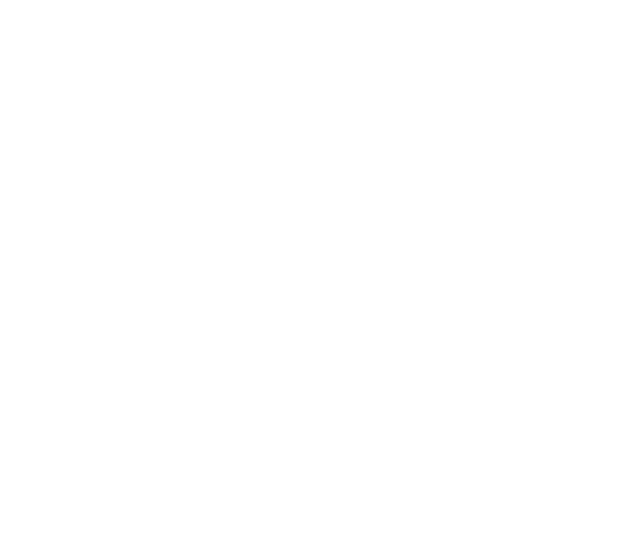
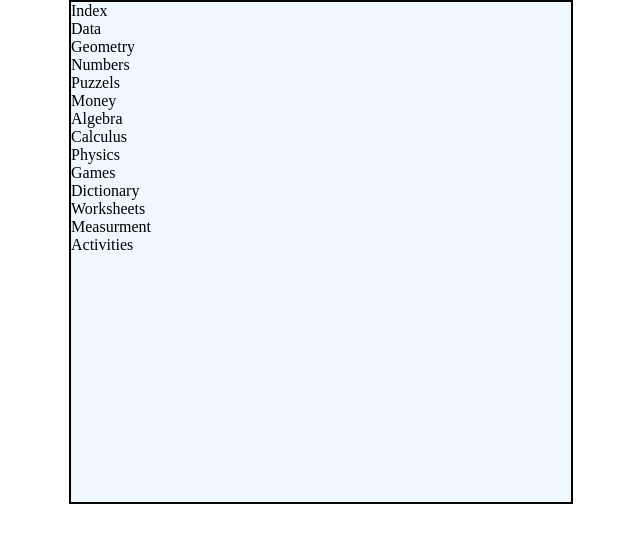
Before and after one commit to Hamza-Yaseen1/Grid.github.io, a plain HTML site: page index.html in a window 1280 px wide. Shown: the whole page, without its empty margins (319-959 px from the left). Drawn offline with Linux system fonts and the light colour scheme.

Commit message:
div created

```diff
--- a/index.html
+++ b/index.html
@@ -4,8 +4,24 @@
     <meta charset="UTF-8">
     <meta name="viewport" content="width=device-width, initial-scale=1.0">
     <title>Document</title>
+    <link rel="stylesheet" href="/style.css">
 </head>
 <body>
-
+    <div class="container">
+        <div class="items">Index</div>
+        <div class="items">Data</div>
+        <div class="items">Geometry</div>
+        <div class="items">Numbers</div>
+        <div class="items">Puzzels</div>
+        <div class="items">Money</div>
+        <div class="items">Algebra</div>
+        <div class="items">Calculus</div>
+        <div class="items">Physics</div>
+        <div class="items">Games</div>
+        <div class="items">Dictionary</div>
+        <div class="items">Worksheets</div>
+        <div class="items">Measurment</div>
+        <div class="items">Activities</div>
+    </div>
 </body>
 </html>
--- a/style.css
+++ b/style.css
@@ -2,3 +2,11 @@
     margin: 0px;
     padding: 0px;
 }
+.container{
+    height: 500px;
+    width: 500px;
+    border: 2px solid #000;
+    background-color: aliceblue;
+    margin: auto;
+
+}
```
